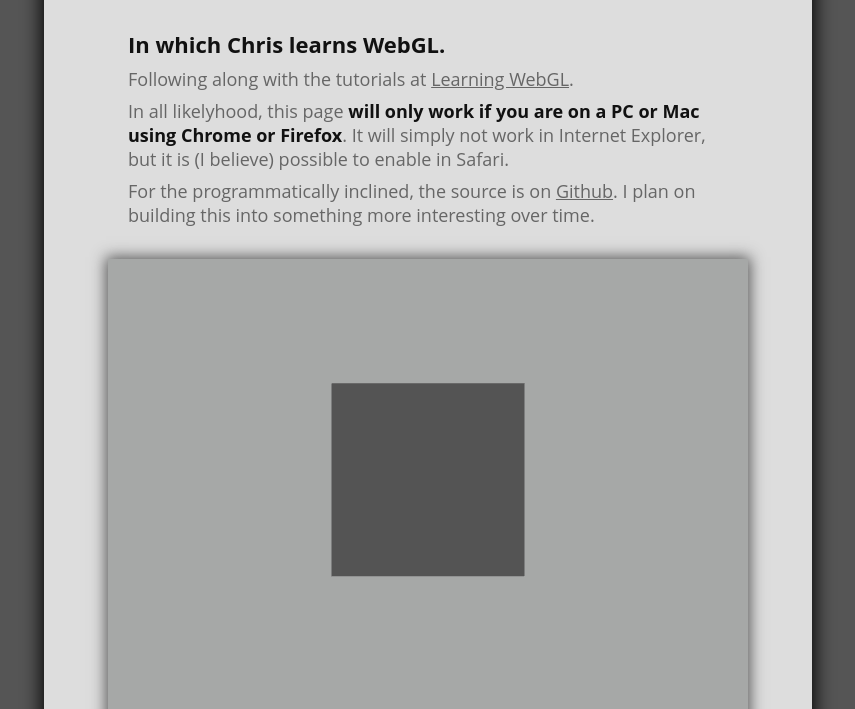
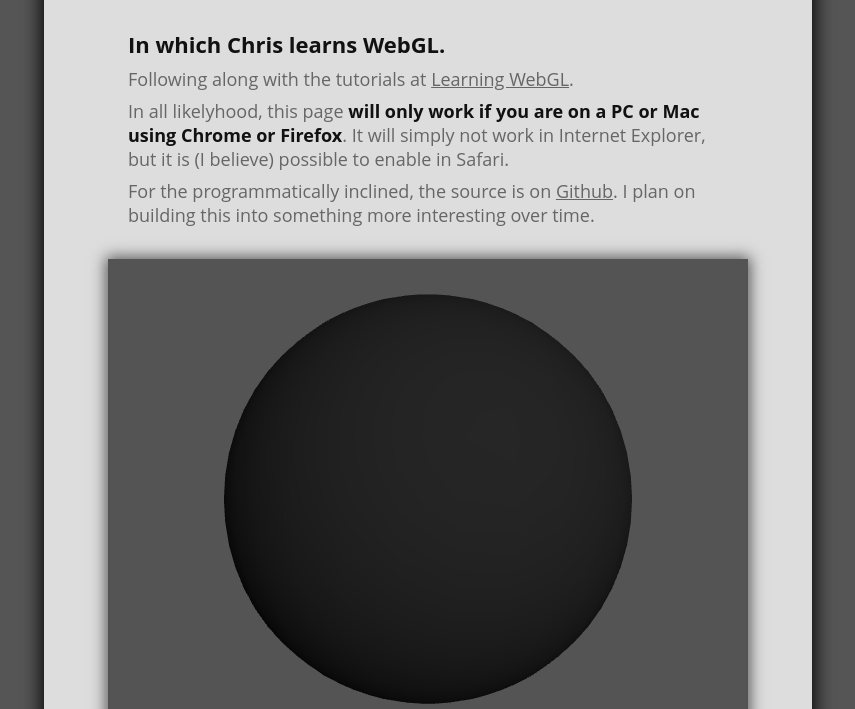
Before and after one commit to captainhead/ChrisLearnsWebGL, a plain HTML site: page index.html in a window 1280 px wide. Shown: the part 91-800 px from the top of the page, without its empty margins (212-1067 px from the left). Drawn offline with Linux system fonts and the light colour scheme; animation ran at ten frames a second; a web font is replaced by a local one.

Commit message:
Completed lesson 11. Added Texture parameters to allow rectangular textures.

```diff
--- a/webgl.js
+++ b/webgl.js
@@ -6,26 +6,18 @@ var pMatrix = mat4.create(); // Projection matrix
 
 var shaderProgram;
 
-var worldVertexPositionBuffer = null;
-var worldVertexTextureCoordBuffer = null;
+var moonTexture;
+var moonVertexPositionBuffer;
+var moonVertexTextureCoordBuffer;
+var moonVertexNormalBuffer;
+var moonVertexIndexBuffer;
 
-var lastTime = 0;
+var moonRotationMatrix = mat4.create();
+mat4.identity(moonRotationMatrix);
 
-var currentlyPressedKeys = {};
-
-var pitch = 0;
-var pitchRate = 0;
-
-var yaw = 0;
-var yawRate = 0;
-
-var xPos = 0;
-var yPos = 0.4;
-var zPos = 0;
-
-var speed = 0;
-
-var joggingAngle = 0;
+var mouseDown = false;
+var lastMouseX = null;
+var lastMouseY = null;
 
 
 
@@ -39,6 +31,82 @@ function initGL(canvas){
 	if(!gl){
 		alert("GL init failed!");
 	}
+}
+
+
+function initBuffers(){
+	var latitudeBands = 30;
+	var longitudeBands = 30;
+	var radius = 2;
+
+	var vertexPositionData = [];
+	var normalData = [];
+	var textureCoordData = [];
+	for(var latNumber=0; latNumber <= latitudeBands; latNumber++){
+		var theta = latNumber * Math.PI / latitudeBands;
+		var sinTheta = Math.sin(theta);
+		var cosTheta = Math.cos(theta);
+
+		for(var longNumber=0; longNumber <= longitudeBands; longNumber++){
+			var phi = longNumber * 2 * Math.PI / longitudeBands;
+			var sinPhi = Math.sin(phi);
+			var cosPhi = Math.cos(phi);
+
+			var x = cosPhi * sinTheta;
+			var y = cosTheta;
+			var z = sinPhi * sinTheta;
+			var u = 1 - (longNumber / longitudeBands);
+			var v = 1 - (latNumber / latitudeBands);
+
+			normalData.push(x);
+			normalData.push(y);
+			normalData.push(z);
+			textureCoordData.push(u);
+			textureCoordData.push(v);
+			vertexPositionData.push(radius * x);
+			vertexPositionData.push(radius * y);
+			vertexPositionData.push(radius * z);
+		}
+	}
+
+	var indexData = [];
+	for(var latNumber = 0; latNumber < latitudeBands; latNumber++){
+		for(var longNumber = 0; longNumber < longitudeBands; longNumber++){
+			var first = (latNumber * (longitudeBands + 1)) + longNumber;
+			var second = first + longitudeBands + 1;
+			indexData.push(first);
+			indexData.push(second);
+			indexData.push(first + 1);
+
+			indexData.push(second);
+			indexData.push(second + 1);
+			indexData.push(first + 1);
+		}
+	}
+
+	moonVertexPositionBuffer = gl.createBuffer();
+	gl.bindBuffer(gl.ARRAY_BUFFER, moonVertexPositionBuffer);
+	gl.bufferData(gl.ARRAY_BUFFER, new Float32Array(vertexPositionData), gl.STATIC_DRAW);
+	moonVertexPositionBuffer.itemSize = 3;
+	moonVertexPositionBuffer.numItems = vertexPositionData.length / 3;
+
+	moonVertexTextureCoordBuffer = gl.createBuffer();
+	gl.bindBuffer(gl.ARRAY_BUFFER, moonVertexTextureCoordBuffer);
+	gl.bufferData(gl.ARRAY_BUFFER, new Float32Array(textureCoordData), gl.STATIC_DRAW);
+	moonVertexTextureCoordBuffer.itemSize = 2;
+	moonVertexTextureCoordBuffer.numItems = textureCoordData.length / 2;
+
+	moonVertexNormalBuffer = gl.createBuffer();
+	gl.bindBuffer(gl.ARRAY_BUFFER, moonVertexNormalBuffer);
+	gl.bufferData(gl.ARRAY_BUFFER, new Float32Array(normalData), gl.STATIC_DRAW);
+	moonVertexNormalBuffer.itemSize = 3;
+	moonVertexNormalBuffer.numItems = normalData.length / 3;
+
+	moonVertexIndexBuffer = gl.createBuffer();
+	gl.bindBuffer(gl.ELEMENT_ARRAY_BUFFER, moonVertexIndexBuffer);
+	gl.bufferData(gl.ELEMENT_ARRAY_BUFFER, new Uint16Array(indexData), gl.STATIC_DRAW);
+	moonVertexIndexBuffer.itemSize = 1;
+	moonVertexIndexBuffer.numItems = indexData.length;
 }
 
 
@@ -63,9 +131,17 @@ function initShaders(){
 	shaderProgram.textureCoordAttribute = gl.getAttribLocation(shaderProgram, "aTextureCoord");
 	gl.enableVertexAttribArray(shaderProgram.vertexColorAttribute);
 
+	shaderProgram.vertexNormalAttribute = gl.getAttribLocation(shaderProgram, "aVertexNormal");
+	gl.enableVertexAttribArray(shaderProgram.vertexNormalAttribute);
+
 	shaderProgram.pMatrixUniform = gl.getUniformLocation(shaderProgram, "uPMatrix");
 	shaderProgram.mvMatrixUniform = gl.getUniformLocation(shaderProgram, "uMVMatrix");
+	shaderProgram.nMatrixUniform = gl.getUniformLocation(shaderProgram, "uNMatrix");
 	shaderProgram.samplerUniform = gl.getUniformLocation(shaderProgram, "uSampler");
+	shaderProgram.useLightingUniform = gl.getUniformLocation(shaderProgram, "uUseLighting");
+	shaderProgram.ambientColorUniform = gl.getUniformLocation(shaderProgram, "uAmbientColor");
+	shaderProgram.lightingDirectionUniform = gl.getUniformLocation(shaderProgram, "uLightingDirection");
+	shaderProgram.directionalColorUniform = gl.getUniformLocation(shaderProgram, "uDirectionalColor");
 }
 
 function getShader(gl, id){
@@ -104,13 +180,13 @@ function getShader(gl, id){
 
 
 function initTexture(){
-	stoneTexture = gl.createTexture();
-	stoneTexture.image = new Image();
-	stoneTexture.image.onload = function(){
-		handleLoadedTexture(stoneTexture);
+	moonTexture = gl.createTexture();
+	moonTexture.image = new Image();
+	moonTexture.image.onload = function(){
+		handleLoadedTexture(moonTexture);
 	}
 
-	stoneTexture.image.src = "stone_texture.jpg";
+	moonTexture.image.src = "moon.jpg";
 }
 
 function handleLoadedTexture(texture){
@@ -119,59 +195,12 @@ function handleLoadedTexture(texture){
 	gl.bindTexture(gl.TEXTURE_2D, texture);
 	gl.texImage2D(gl.TEXTURE_2D, 0, gl.RGBA, gl.RGBA, gl.UNSIGNED_BYTE, texture.image);
 	gl.texParameteri(gl.TEXTURE_2D, gl.TEXTURE_MAG_FILTER, gl.LINEAR);
-	gl.texParameteri(gl.TEXTURE_2D, gl.TEXTURE_MIN_FILTER, gl.LINEAR_MIPMAP_NEAREST);
-	gl.generateMipmap(gl.TEXTURE_2D);
+	gl.texParameteri(gl.TEXTURE_2D, gl.TEXTURE_MIN_FILTER, gl.LINEAR);
+	// ALlow use of texture that is rectangular
+	gl.texParameteri(gl.TEXTURE_2D, gl.TEXTURE_WRAP_S, gl.CLAMP_TO_EDGE);
+	gl.texParameteri(gl.TEXTURE_2D, gl.TEXTURE_WRAP_T, gl.CLAMP_TO_EDGE);
 
 	gl.bindTexture(gl.TEXTURE_2D, null);
-}
-
-
-
-
-function loadWorld(){
-	var request = new XMLHttpRequest();
-	request.open("GET", "world.txt");
-	request.onreadystatechange = function(){
-		if(request.readyState == 4){
-			handleLoadedWorld(request.responseText);
-		}
-	}
-	request.send();
-}
-
-function handleLoadedWorld(data){
-	var lines = data.split("\n");
-	var vertexCount = 0;
-	var vertexPositions = [];
-	var vertexTextureCoords = [];
-	for (var i in lines){
-		var vals = lines[i].replace(/^\s+/, "").split(/\s+/);
-		if(vals.length == 5 && vals[0] != "//"){
-			vertexPositions.push(parseFloat(vals[0]));
-			vertexPositions.push(parseFloat(vals[1]));
-			vertexPositions.push(parseFloat(vals[2]));
-
-			vertexTextureCoords.push(parseFloat(vals[3]));
-			vertexTextureCoords.push(parseFloat(vals[4]));
-
-			vertexCount += 1;
-		}
-	}
-
-	worldVertexPositionBuffer = gl.createBuffer();
-	gl.bindBuffer(gl.ARRAY_BUFFER, worldVertexPositionBuffer);
-	gl.bufferData(gl.ARRAY_BUFFER, new Float32Array(vertexPositions), gl.STATIC_DRAW);
-	worldVertexPositionBuffer.itemSize = 3;
-	worldVertexPositionBuffer.numItems = vertexCount;
-
-
-	worldVertexTextureCoordBuffer = gl.createBuffer();
-	gl.bindBuffer(gl.ARRAY_BUFFER, worldVertexTextureCoordBuffer);
-	gl.bufferData(gl.ARRAY_BUFFER, new Float32Array(vertexTextureCoords), gl.STATIC_DRAW);
-	worldVertexTextureCoordBuffer.itemSize = 2;
-	worldVertexTextureCoordBuffer.numItems = vertexCount;
-
-	document.getElementById("loadingtext").textContent = "";
 }
 
 
@@ -181,6 +210,12 @@ function handleLoadedWorld(data){
 function setMatrixUniforms(){
 	gl.uniformMatrix4fv(shaderProgram.pMatrixUniform, false, pMatrix);
 	gl.uniformMatrix4fv(shaderProgram.mvMatrixUniform, false, mvMatrix);
+
+	// Reverse the effects of the projection and modelview matrix have on the normal vector
+	var normalMatrix = mat3.create();
+	mat4.toInverseMat3(mvMatrix, normalMatrix);
+	mat3.transpose(normalMatrix);
+	gl.uniformMatrix3fv(shaderProgram.nMatrixUniform, false, normalMatrix);
 }
 
 
@@ -207,110 +242,105 @@ function mvPopMatrix(){
 
 
 
+function handleMouseDown(event){
+	mouseDown = true;
+	lastMouseX = event.clientX;
+	lastMouseY = event.clientY;
+}
+
+function handleMouseUp(event){
+	mouseDown = false;
+}
+
+function handleMouseMove(event){
+	if(!mouseDown){
+		return;
+	}
+	var newX = event.clientX;
+	var newY = event.clientY;
+
+	var newRotationMatrix = mat4.create();
+	mat4.identity(newRotationMatrix);
+
+	var deltaX = newX - lastMouseX;
+	mat4.rotate(newRotationMatrix, degToRad(deltaX / 10), [0,1,0]);
+
+	var deltaY = newY - lastMouseY;
+	mat4.rotate(newRotationMatrix, degToRad(deltaY / 10), [1,0,0]);
+
+	mat4.multiply(newRotationMatrix, moonRotationMatrix, moonRotationMatrix);
+
+	lastMouseX = newX;
+	lastMouseY = newY;
+}
+
+
+
+
+
 function tick(){
 	// Schedule a redraw to occur once the current frame has finished drawing
 	window.requestAnimationFrame(tick);
 
-	handleKeys();
 	drawScene();
-	animate();
-}
-
-
-function handleKeys(){
-	if(currentlyPressedKeys[33]){
-		// Page up
-		pitchRate = 0.1;
-	}
-	else if(currentlyPressedKeys[34]){
-		// Page Down
-		pitchRate = -0.1;
-	}
-	else{
-		pitchRate = 0;
-	}
-
-	if(currentlyPressedKeys[37] || currentlyPressedKeys[65]){
-		// Left or A
-		yawRate = 0.1;
-	}
-	else if(currentlyPressedKeys[39] || currentlyPressedKeys[68]){
-		// Right of D
-		yawRate = -0.1;
-	}
-	else{
-		yawRate = 0;
-	}
-
-	if(currentlyPressedKeys[38] || currentlyPressedKeys[87]){
-		// Up or W
-		speed = 0.003;
-	}
-	else if(currentlyPressedKeys[40] || currentlyPressedKeys[83]){
-		// Down or S
-		speed = -0.003;
-	}
-	else{
-		speed = 0;
-	}
-}
-
-function handleKeyDown(event){
-	currentlyPressedKeys[event.keyCode] = true;
-}
-
-function handleKeyUp(event){
-	currentlyPressedKeys[event.keyCode] = false;
-}
-
-
-
-function animate(){
-	var timeNow = new Date().getTime();
-	if(lastTime != 0){
-		var elapsed = timeNow - lastTime;
-
-		if(speed != 0){
-			xPos -= Math.sin(degToRad(yaw)) * speed * elapsed;
-			zPos -= Math.cos(degToRad(yaw)) * speed * elapsed;
-
-			joggingAngle += elapsed * 0.6;
-			yPos = Math.sin(degToRad(joggingAngle)) / 20 + 0.4;
-		}
-
-		yaw += yawRate * elapsed;
-		pitch += pitchRate * elapsed;
-	}
-	lastTime = timeNow;
 }
 
 function drawScene(){
 	gl.viewport(0, 0, gl.viewportWidth, gl.viewportHeight);
 	gl.clear(gl.COLOR_BUFFER_BIT | gl.DEPTH_BUFFER_BIT);
 
-	if(worldVertexTextureCoordBuffer == null || worldVertexPositionBuffer == null){
-		return;
+	mat4.perspective(45, gl.viewportWidth/gl.viewportHeight, 0.1, 100.0, pMatrix);
+
+	var lighting = document.getElementById("lighting").checked;
+	gl.uniform1i(shaderProgram.useLightingUniform, lighting);
+	if(lighting){
+		// Ambient light colour
+		gl.uniform3f(
+			shaderProgram.ambientColorUniform,
+			parseFloat(document.getElementById("ambientR").value),
+			parseFloat(document.getElementById("ambientG").value),
+			parseFloat(document.getElementById("ambientB").value)
+		);
+		// Light direction
+		var lightingDirection = [
+			parseFloat(document.getElementById("lightDirectionX").value),
+			parseFloat(document.getElementById("lightDirectionY").value),
+			parseFloat(document.getElementById("lightDirectionZ").value)
+		];
+		var adjustedLD = vec3.create();
+		vec3.normalize(lightingDirection, adjustedLD);
+		vec3.scale(adjustedLD, -1);
+		gl.uniform3fv(shaderProgram.lightingDirectionUniform, adjustedLD);
+		// Directional light colour
+		gl.uniform3f(
+			shaderProgram.directionalColorUniform,
+			parseFloat(document.getElementById("directionalR").value),
+			parseFloat(document.getElementById("directionalG").value),
+			parseFloat(document.getElementById("directionalB").value)
+		);
 	}
 
-	mat4.perspective(45, gl.viewportWidth/gl.viewportHeight, 0.1, 100.0, pMatrix);
+	mat4.identity(mvMatrix);
 
-	mat4.identity(mvMatrix);
-	mat4.rotate(mvMatrix, degToRad(-pitch), [1,0,0]);
-	mat4.rotate(mvMatrix, degToRad(-yaw), [0,1,0]);
-	mat4.translate(mvMatrix, [-xPos, -yPos, -zPos]);
+	mat4.translate(mvMatrix, [0,0,-6]);
+	mat4.multiply(mvMatrix, moonRotationMatrix);
 
 	gl.activeTexture(gl.TEXTURE0);
-	gl.bindTexture(gl.TEXTURE_2D, stoneTexture);
+	gl.bindTexture(gl.TEXTURE_2D, moonTexture);
 	gl.uniform1i(shaderProgram.samplerUniform, 0);
 
-	gl.bindBuffer(gl.ARRAY_BUFFER, worldVertexTextureCoordBuffer);
-	gl.vertexAttribPointer(shaderProgram.textureCoordAttribute, worldVertexTextureCoordBuffer.itemSize, gl.FLOAT, false, 0, 0);
+	gl.bindBuffer(gl.ARRAY_BUFFER, moonVertexPositionBuffer);
+	gl.vertexAttribPointer(shaderProgram.vertexPositionAttribute, moonVertexPositionBuffer.itemSize, gl.FLOAT, false, 0, 0);
 
-	gl.bindBuffer(gl.ARRAY_BUFFER, worldVertexPositionBuffer);
-	gl.vertexAttribPointer(shaderProgram.vertexPositionAttribute, worldVertexPositionBuffer.itemSize, gl.FLOAT, false, 0, 0);
+	gl.bindBuffer(gl.ARRAY_BUFFER, moonVertexTextureCoordBuffer);
+	gl.vertexAttribPointer(shaderProgram.textureCoordAttribute, moonVertexTextureCoordBuffer.itemSize, gl.FLOAT, false, 0, 0);
 
+	gl.bindBuffer(gl.ARRAY_BUFFER, moonVertexNormalBuffer);
+	gl.vertexAttribPointer(shaderProgram.vertexNormalAttribute, moonVertexNormalBuffer.itemSize, gl.FLOAT, false, 0, 0);
+
+	gl.bindBuffer(gl.ELEMENT_ARRAY_BUFFER, moonVertexIndexBuffer);
 	setMatrixUniforms();
-	gl.drawArrays(gl.TRIANGLES, 0, worldVertexPositionBuffer.numItems);
+	gl.drawElements(gl.TRIANGLES, moonVertexIndexBuffer.numItems, gl.UNSIGNED_SHORT, 0);
 }
 
 
@@ -320,8 +350,8 @@ function webgl_start() {
 	var canvas = document.getElementById("webgl_canvas");
 	initGL(canvas);
 	initShaders();
+	initBuffers();
 	initTexture();
-	loadWorld();
 
 	gl.clearColor(0.33, 0.33, 0.33, 1.0); // Approx hex colour of #555555
 	gl.enable(gl.DEPTH_TEST);
@@ -352,8 +382,9 @@ function webgl_start() {
 	        };
 	}());
 
-	document.onkeydown = handleKeyDown;
-	document.onkeyup = handleKeyUp;
+	canvas.onmousedown = handleMouseDown;
+	document.onmouseup = handleMouseUp;
+	document.onmousemove = handleMouseMove;
 
 	tick();
 }
```
Also changed, not shown: index.html (+52 -6 lines), moon.jpg (added), stone_texture.jpg (deleted), world.txt (deleted).
